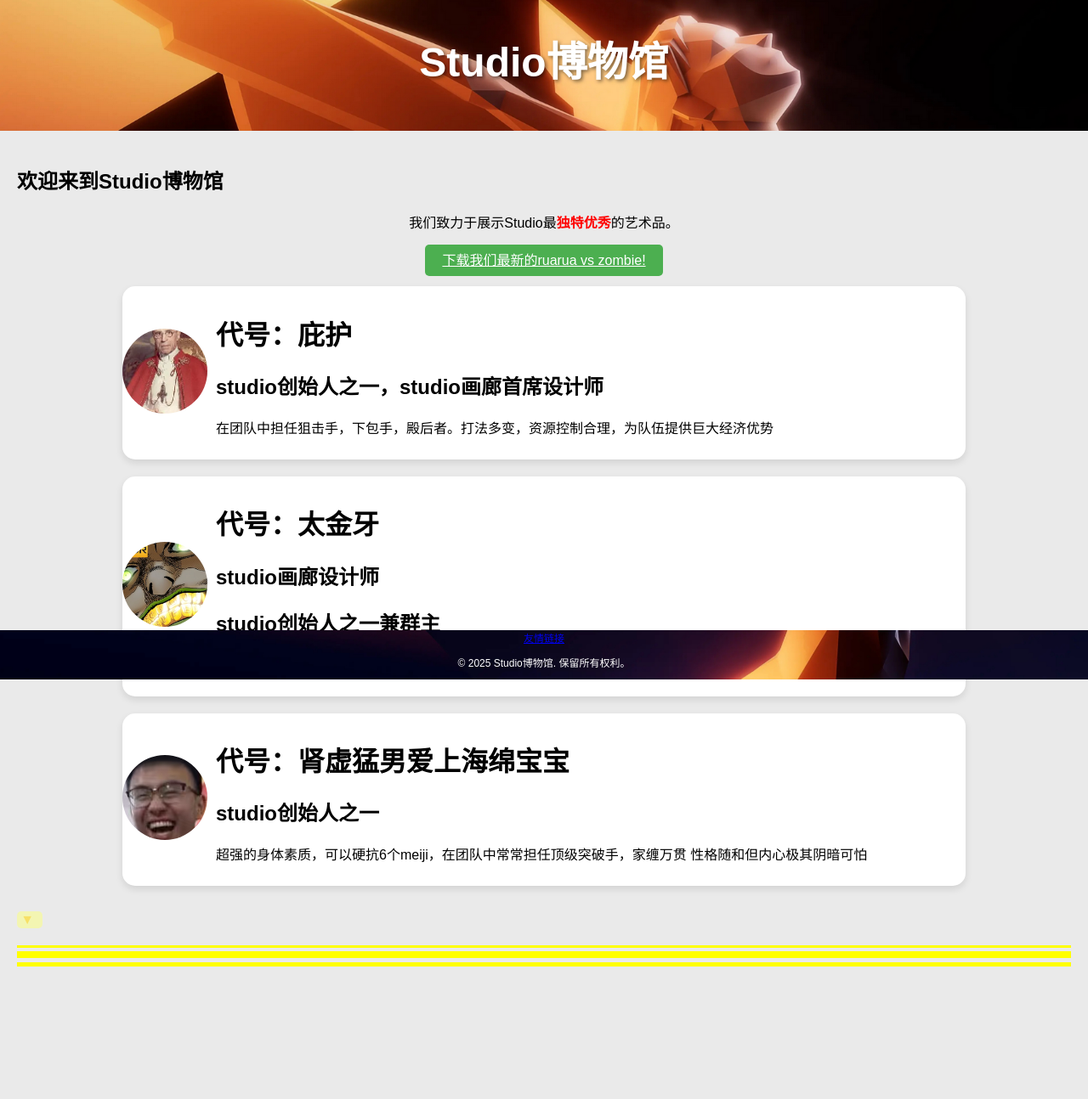
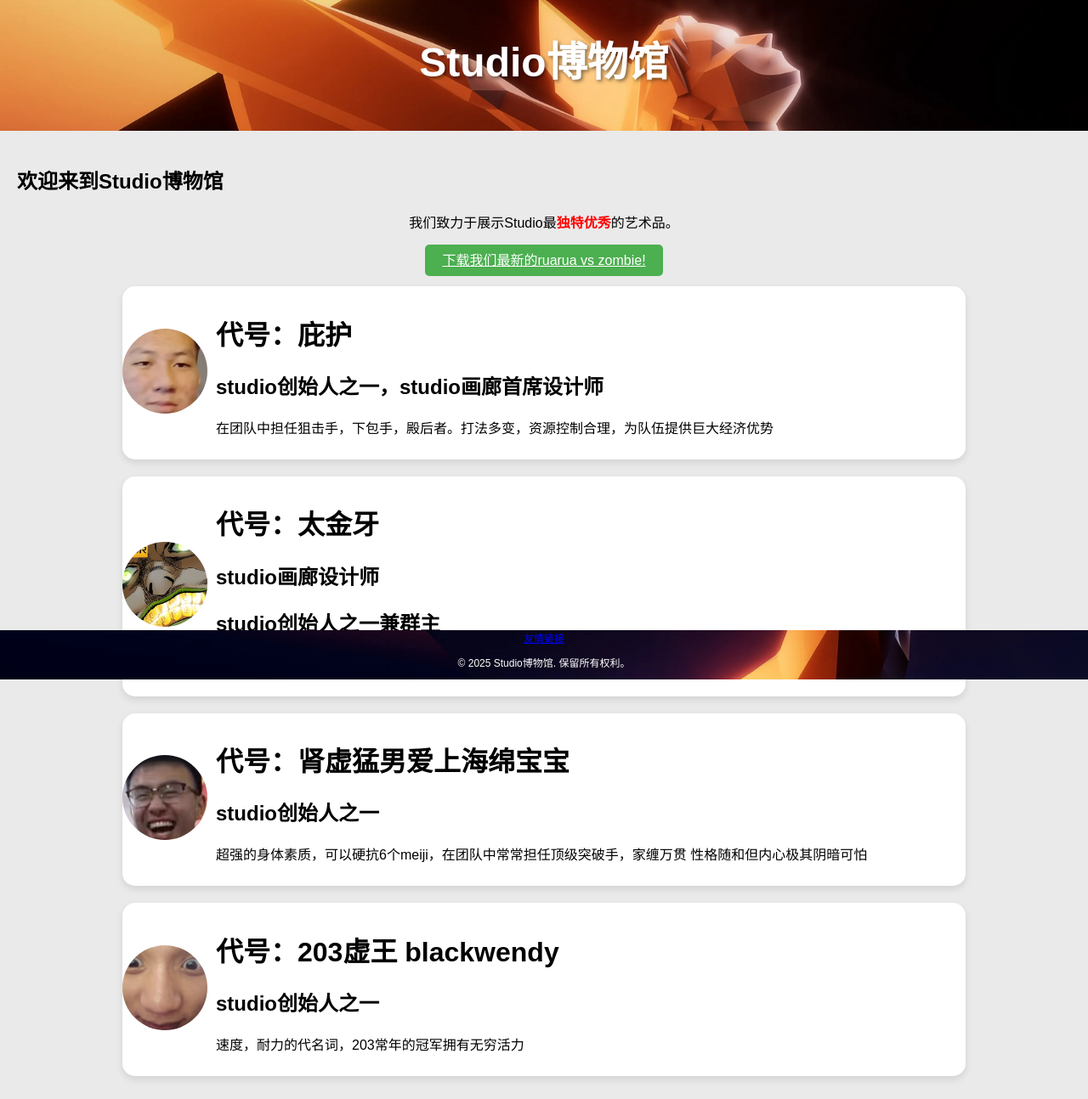
Before and after one commit to piusssss/Studio_museum, a plain HTML site: page index.html in a window 1280 px wide. Shown: the top 1294 px of the page at 85% size. Before the commit the page ends 1168 px from the top, so only its background shows below. Drawn offline with Linux system fonts and the light colour scheme.

Commit message:
Update index.html
新增小黑

```diff
--- a/index.html
+++ b/index.html
@@ -161,7 +161,7 @@
 
         <div class="person-container">
             <div>
-                <img src="庇护.webp" alt="人物照片">
+                <img src="庇护.jpg" alt="人物照片">
             </div>
             <div class="person-info">
                 <h1><strong>代号：庇护</strong></h1>
@@ -190,6 +190,17 @@
                 <h1><strong>代号：肾虚猛男爱上海绵宝宝</strong></h1>
                 <h2>studio创始人之一</h2>
                 <p>超强的身体素质，可以硬抗6个meiji，在团队中常常担任顶级突破手，家缠万贯 性格随和但内心极其阴暗可怕</p>
+            </div>
+        </div>
+
+        <div class="person-container">
+            <div>
+                <img src="小黑.jpg" alt="人物照片">
+            </div>
+            <div class="person-info">
+                <h1><strong>代号：203虚王 blackwendy</strong></h1>
+                <h2>studio创始人之一</h2>
+                <p>速度，耐力的代名词，203常年的冠军拥有无穷活力</p>
             </div>
         </div>
 
```
